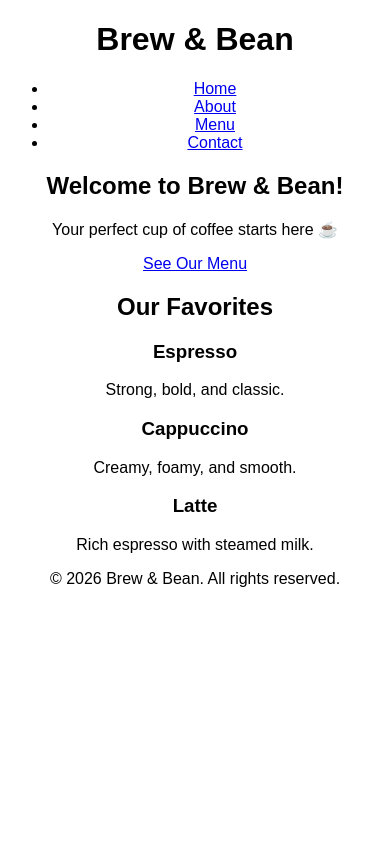
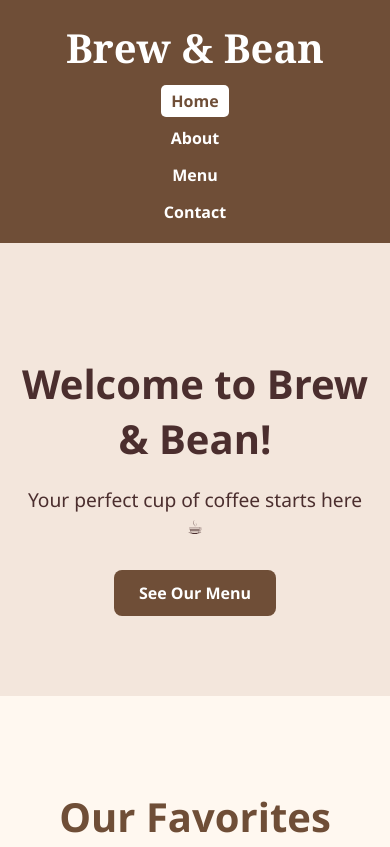
Before and after one commit to heavencustodio/cpe411l-pair-website, a plain HTML site: page index.html in a window 390 px wide. Shown: the top 847 px of the page. Drawn offline with Linux system fonts and the light colour scheme.

Commit message:
Add fully styled Menu page with categories

```diff
--- a/style.css
+++ b/style.css
@@ -1,4 +1,209 @@
+/* ===== Body & Global Styles ===== */
 body {
-  font-family: Arial, sans-serif;
-  text-align: center;
+    font-family: 'Segoe UI', Tahoma, Geneva, Verdana, sans-serif;
+    text-align: center;
+    margin: 0;
+    padding: 0;
+    background-color: #f5f0eb; /* light coffee-beige */
+    color: #4B2E2E; /* dark brown text */
 }
+
+/* ===== Header & Navigation ===== */
+header {
+    background-color: #6f4e37; /* rich coffee brown */
+    padding: 20px 0;
+    color: #fff;
+}
+
+header h1 {
+    margin: 0;
+    font-family: 'Georgia', serif;
+    font-size: 2.5rem;
+}
+
+nav ul {
+    list-style: none;
+    padding: 0;
+    margin: 15px 0 0 0;
+    display: flex;
+    justify-content: center;
+    gap: 30px;
+}
+
+nav ul li a {
+    color: #fff;
+    text-decoration: none;
+    font-weight: bold;
+    padding: 5px 10px;
+    transition: background-color 0.3s, color 0.3s;
+}
+
+nav ul li a:hover,
+nav ul li a.active {
+    background-color: #fff;
+    color: #6f4e37;
+    border-radius: 5px;
+}
+
+/* ===== Hero Section ===== */
+.hero {
+    background-color: #f3e6dc; /* lighter coffee shade */
+    padding: 80px 20px;
+}
+
+.hero h2 {
+    font-size: 2.5rem;
+    margin-bottom: 20px;
+    color: #4B2E2E;
+}
+
+.hero p {
+    font-size: 1.2rem;
+    margin-bottom: 30px;
+    color: #4B2E2E;
+}
+
+.hero .btn {
+    display: inline-block;
+    padding: 12px 25px;
+    background-color: #6f4e37;
+    color: #fff;
+    text-decoration: none;
+    border-radius: 8px;
+    font-weight: bold;
+    transition: background-color 0.3s;
+}
+
+.hero .btn:hover {
+    background-color: #553322;
+}
+
+/* ===== Menu Page ===== */
+#menu {
+    padding: 60px 20px;
+    background-color: #fff8f0;
+}
+
+#menu h2 {
+    font-size: 2.5rem;
+    margin-bottom: 40px;
+    color: #6f4e37;
+}
+
+.menu-items {
+    display: flex;
+    flex-wrap: wrap;
+    justify-content: center;
+    gap: 30px;
+}
+
+.menu-items .item {
+    background-color: #fff;
+    border: 2px solid #d9cbb7;
+    padding: 20px;
+    width: 220px;
+    border-radius: 12px;
+    box-shadow: 0 4px 8px rgba(0,0,0,0.1);
+    text-align: center;
+    transition: transform 0.3s, box-shadow 0.3s;
+}
+
+.menu-items .item:hover {
+    transform: translateY(-5px);
+    box-shadow: 0 8px 16px rgba(0,0,0,0.2);
+}
+
+.menu-items .item h3 {
+    font-size: 1.3rem;
+    margin-bottom: 10px;
+    color: #6f4e37;
+}
+
+.menu-items .item p {
+    font-size: 0.95rem;
+    color: #4B2E2E;
+    margin: 0;
+}
+
+.menu-items .item .price {
+    margin-top: 10px;
+    font-weight: bold;
+    color: #6f4e37;
+}
+
+/* Categories */
+.menu-items .item.coffee {
+    border-top: 3px solid #6f4e37;
+}
+
+.menu-items .item.tea {
+    border-top: 3px solid #4e9e3d;
+}
+
+/* ===== Contact Page ===== */
+.contact {
+    padding: 60px 20px;
+}
+
+.contact h2 {
+    font-size: 2.5rem;
+    margin-bottom: 20px;
+    color: #6f4e37;
+}
+
+.contact p {
+    font-size: 1.1rem;
+    margin-bottom: 20px;
+}
+
+.contact-form input,
+.contact-form textarea {
+    width: 80%;
+    max-width: 400px;
+    padding: 10px;
+    margin: 10px 0;
+    border: 2px solid #d9cbb7;
+    border-radius: 8px;
+    font-size: 1rem;
+}
+
+.contact-form button {
+    padding: 12px 25px;
+    background-color: #6f4e37;
+    color: #fff;
+    border: none;
+    border-radius: 8px;
+    font-weight: bold;
+    cursor: pointer;
+    transition: background-color 0.3s;
+}
+
+.contact-form button:hover {
+    background-color: #553322;
+}
+
+/* ===== Footer ===== */
+footer {
+    background-color: #6f4e37;
+    color: #fff;
+    padding: 20px 0;
+    margin-top: 50px;
+}
+
+/* ===== Responsive Design ===== */
+@media (max-width: 768px) {
+    nav ul {
+        flex-direction: column;
+        gap: 15px;
+    }
+
+    .menu-items {
+        flex-direction: column;
+        align-items: center;
+    }
+
+    .contact-form input,
+    .contact-form textarea {
+        width: 90%;
+    }
+}
```
Also changed, not shown: menu.html (added, +74 -0 lines).
